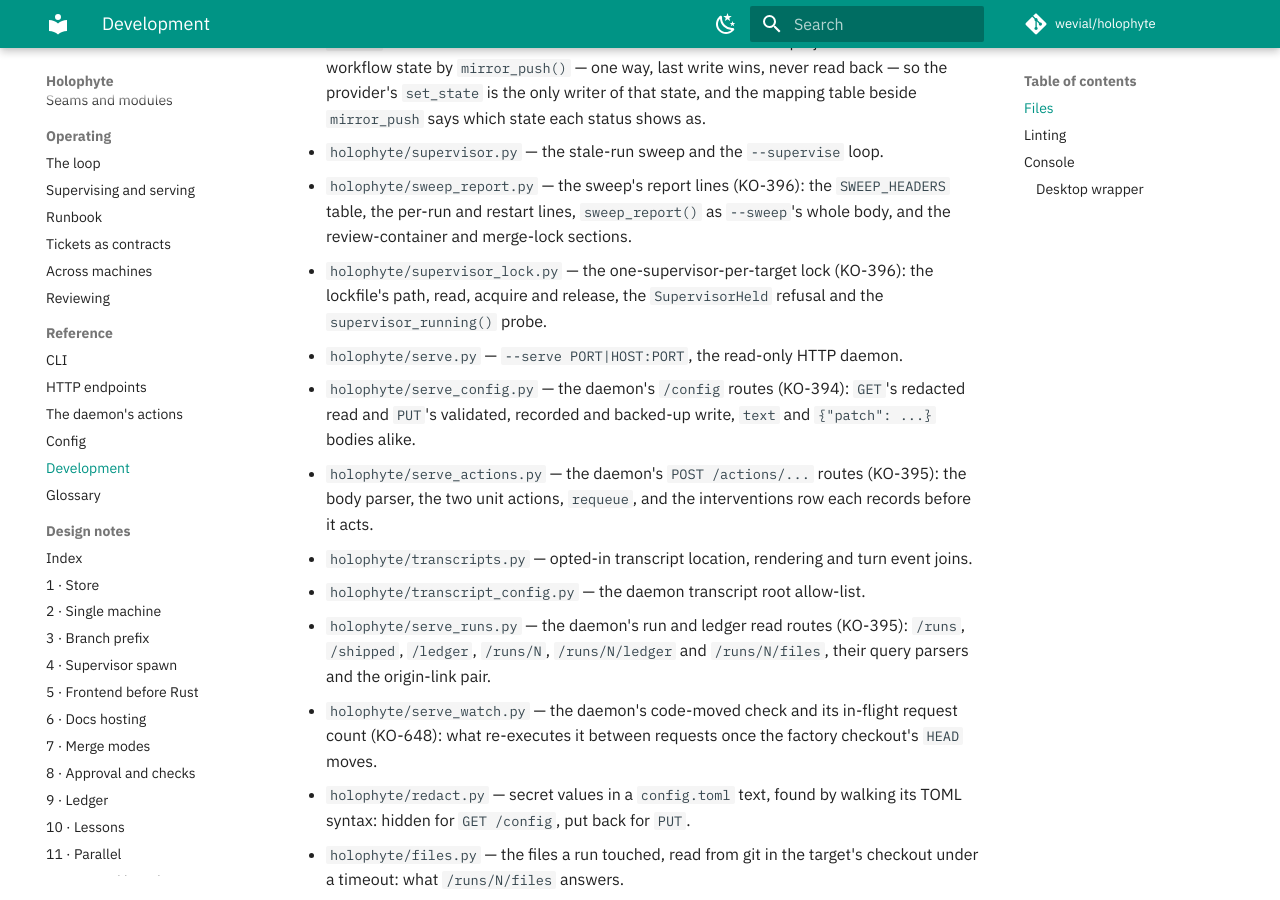
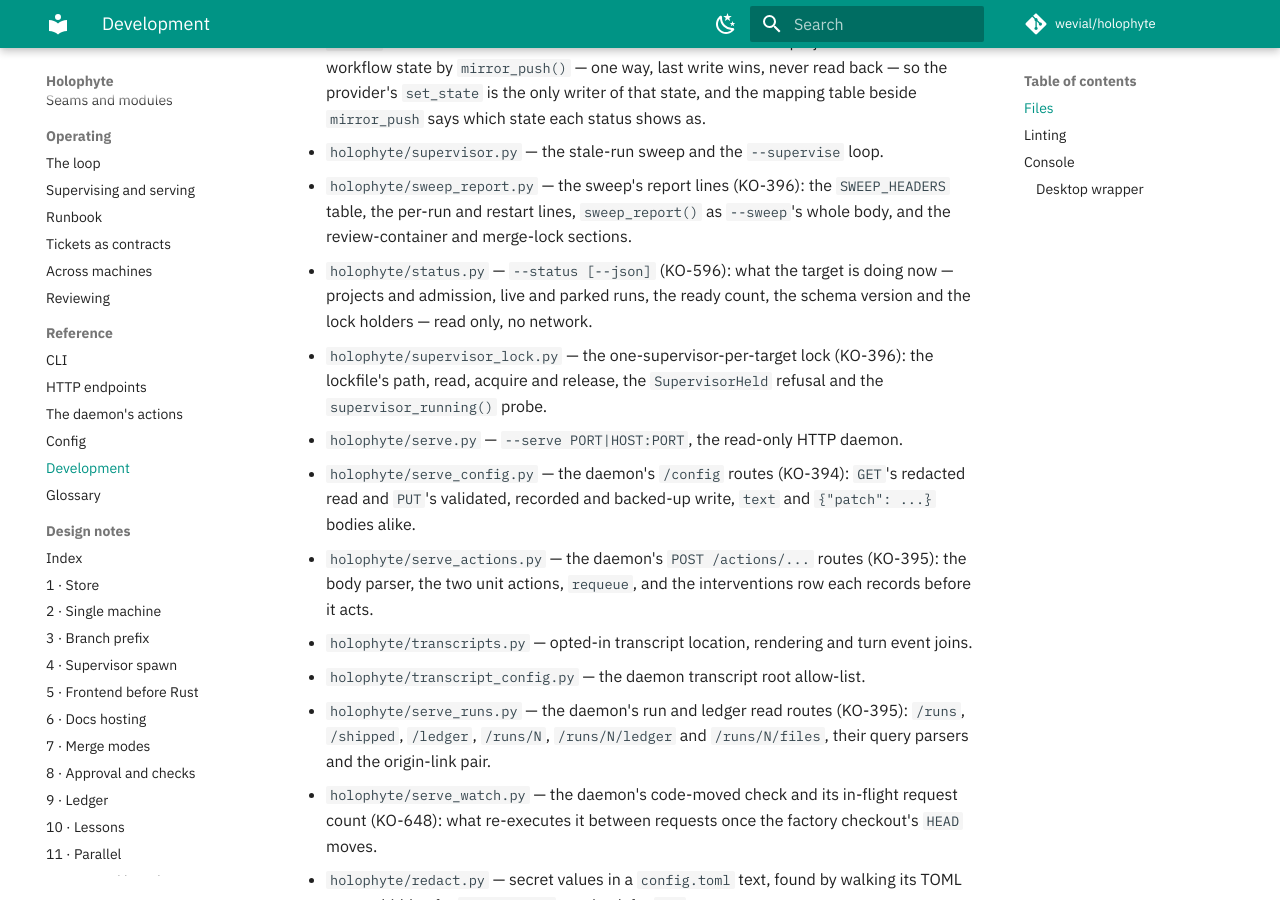
Before and after one commit to wevial/holophyte, an MkDocs documentation site: the page built from docs/development.md, in a window 1280 px wide and 900 px high, scrolled down 1347 px. Built offline with MkDocs 1.6.1 and Material for MkDocs 9.7.7, drawn with Linux system fonts in a browser that asks for light colours; comment, search, counter and statistics services are not loaded.

Commit message:
docs(status): name --status and holophyte/status.py (KO-596)
The unit check failed on test_docs: the README usage block did not name
the --status and --json flags the parser now registers, and
docs/development.md did not list holophyte/status.py.

```diff
--- a/docs/development.md
+++ b/docs/development.md
@@ -59,6 +59,9 @@ Each module, one line:
   `SWEEP_HEADERS` table, the per-run and restart lines, `sweep_report()`
   as `--sweep`'s whole body, and the review-container and merge-lock
   sections.
+- `holophyte/status.py` — `--status [--json]` (KO-596): what the target is
+  doing now — projects and admission, live and parked runs, the ready
+  count, the schema version and the lock holders — read only, no network.
 - `holophyte/supervisor_lock.py` — the one-supervisor-per-target lock
   (KO-396): the lockfile's path, read, acquire and release, the
   `SupervisorHeld` refusal and the `supervisor_running()` probe.
```
Also changed, not shown: README.md (+4 -3 lines).
